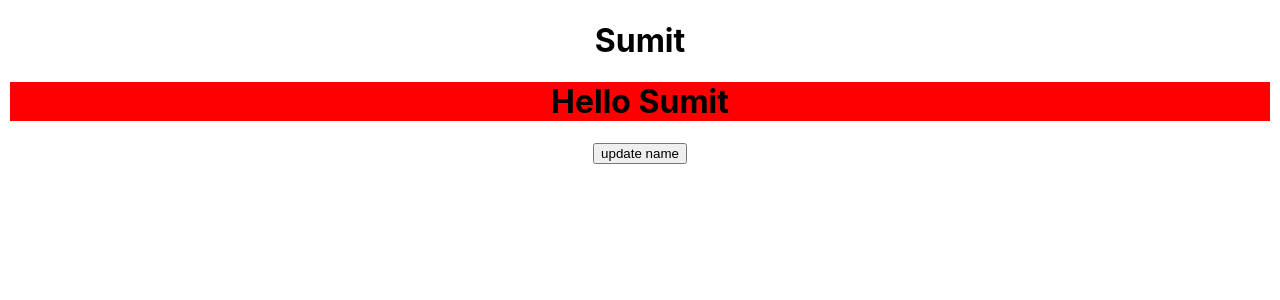
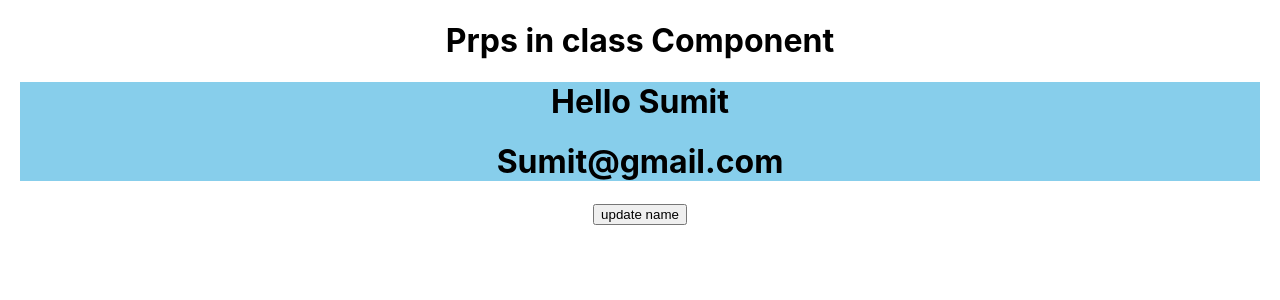
Before and after one commit to j4sumit/reacttopics, a React (Create React App) app: page / in a window 1280 px wide. Shown: the top 300 px of the page. Built offline with nearby package versions, Linux system fonts and the light colour scheme.

Commit message:
props in function component

```diff
--- a/src/App.js
+++ b/src/App.js
@@ -1,17 +1,25 @@
-import React,{useState} from 'react';
+import React from 'react';
 
 import './App.css';
 import Student from './Student';
-function App(){
-  const[name, setName]= useState("Sumit");
-  return(
-  <div className='App'>
-    <h1>{name}</h1>
-    <Student name={name}/>
-     {/* <Student name={"Sunil"} Email="sunit@gmail.com" other={{address: "mumbai", mobile:"8888888888888"}}/>
-    <Student name={"Sumit"} Email="sumit@gmail.com" other={{address: "patna", mobile: "88888"}}/> */}
-      <button onClick={()=> {setName("Amit")}}>update name</button>
+class App extends React.Component{
+  constructor(){
+    super()
+    this.state={
+      name:"Sumit"
+    }
+  }
+  render()
+  {
+    return(
+      <div className='App'>
+        <h1> Prps in class Component</h1>
+        <Student name={this.state.name} Email="Sumit@gmail.com"/>
+       <button onClick={()=>this.setState({name:"Amit"})}>update name</button>
+
       </div>
-);
+    )
+
+  }
 }
 export default App;
--- a/src/Student.js
+++ b/src/Student.js
@@ -1,13 +1,15 @@
-function Student(props)
+import React from "react";
+class Student extends React.Component
 {
-    console.log(props.name);
- return(
-     <div style= {{backgroundColor: "red", margin:10}}>
-         <h1> Hello {props.name}</h1>
-         {/* <h1> Email :{props.Email}</h1>
-         <h2>address:{props.other.address}</h2>
-         <h2>mobile:{props.other.mobile}</h2> */}
-     </div>
- )
+    render()
+    {
+        return(
+<div style={{backgroundColor: 'skyblue',  margin:20}}>
+    <h1>Hello {this.props.name}</h1>
+    <h1>{this.props.Email}</h1>
+</div>
+        );
+    }
 }
+
 export default Student;
```
